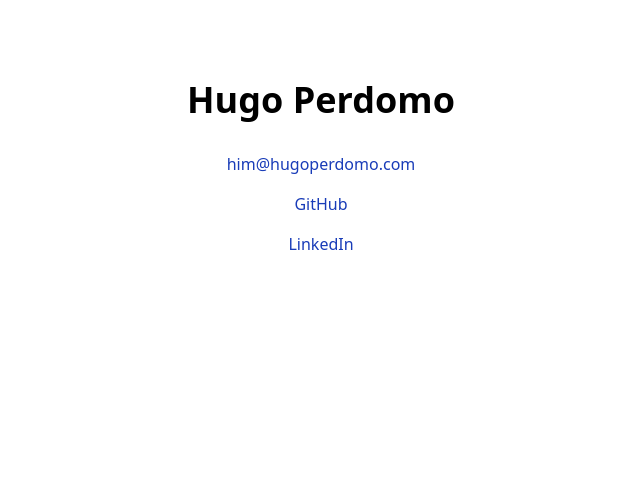
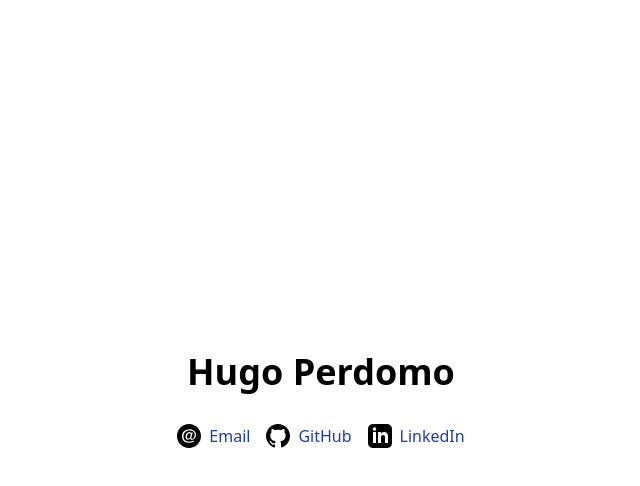
Before and after one commit to abouthugo/web-wizardry, an Astro site: page / in a window 1280 px wide. Shown: the whole page, without its empty margins (319-959 px from the left). Built offline with nearby package versions, Linux system fonts and the light colour scheme; Astro itself is replaced by a stand-in of ours.

Commit message:
add icons and center page

```diff
--- a/src/layouts/MainLayout.astro
+++ b/src/layouts/MainLayout.astro
@@ -9,7 +9,7 @@ import Head from "../components/Head.astro";
     <Head title="Hugo Perdomo"/>
     <!-- Additional head elements -->
   </head>
-  <body class="max-w-2xl mx-auto pt-20">
+  <body class="max-w-2xl mx-auto">
     <!-- Page content goes here -->
     <slot/>
   </body>
--- a/src/pages/index.astro
+++ b/src/pages/index.astro
@@ -1,14 +1,26 @@
 ---
 import MainLayout from "../layouts/MainLayout.astro";
+import GithubLogo from '../images/github.svg'
+import EmailLogo from '../images/email.svg'
+import LinkedInLogo from '../images/linkedin.svg'
 ---
 
 <MainLayout>
+  <div class="h-screen flex items-center justify-center">
   <section class="text-center flex flex-col gap-8">
     <h1 class="text-4xl font-bold">Hugo Perdomo</h1>
-    <ul class="flex flex-col gap-4 justify-center">
-      <li><a href="mailto:him@hugoperdomo.com">him@hugoperdomo.com</a></li>
-      <li><a href="https://github.com/abouthugo">GitHub</a></li>
-      <li><a href="https://www.linkedin.com/in/hugoperdomo/">LinkedIn</a></li>
+    <ul class="flex gap-4 justify-center">
+      <li class="flex justify-center items-center gap-2">
+        <EmailLogo width={24} height={24}/>
+        <a href="mailto:him@hugoperdomo.com">Email</a>
+      </li>
+      <li class="flex justify-center items-center gap-2">
+        <GithubLogo width={24} height={24}/>
+        <a href="https://github.com/abouthugo">GitHub</a></li>
+      <li class="flex justify-center items-center gap-2">
+        <LinkedInLogo width={24} height={24}/>
+        <a href="https://www.linkedin.com/in/hugoperdomo/">LinkedIn</a></li>
     </ul>
   </section>
+  </div>
 </MainLayout>
```
Also changed, not shown: src/images/email.svg (added), src/images/github.svg (added), src/images/linkedin.svg (added).
